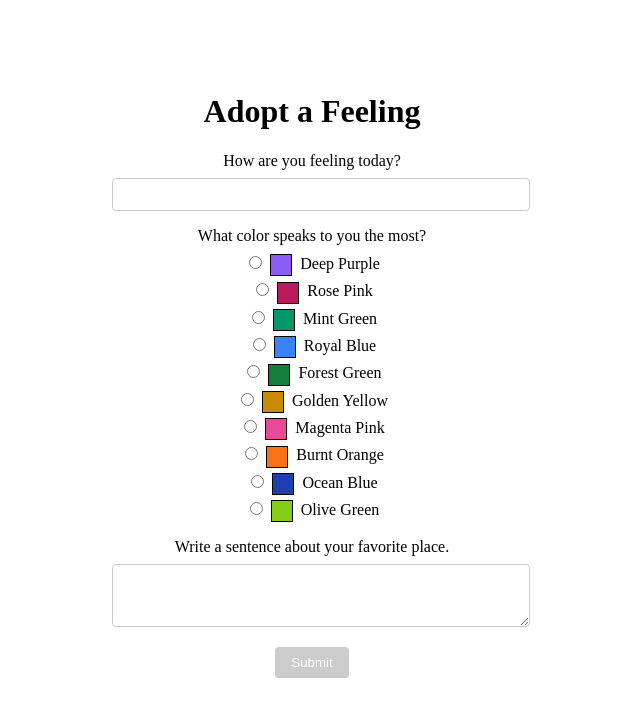
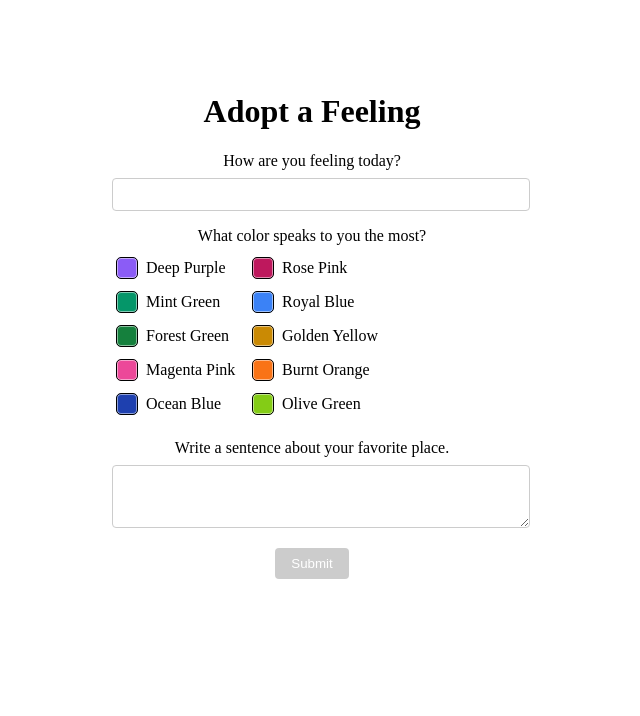
Before and after one commit to internette/ctrl-alt-live, a React (Vite) app in the folder adopt-a-feeling/: page / in a window 1280 px wide. Shown: the top 716 px of the page, without its empty margins (328-968 px from the left). Built offline with nearby package versions, Linux system fonts and the light colour scheme.

Commit message:
Styled form

```diff
--- a/adopt-a-feeling/src/components/form/FeelingForm.module.scss
+++ b/adopt-a-feeling/src/components/form/FeelingForm.module.scss
@@ -42,13 +42,42 @@ $quarter-spacing: 0.25rem;
   @include form-field;
 }
 
+.feelingGroup {
+    display: inline-flex;
+    width: 100%;
+    flex-wrap: wrap;
+}
+
 .colorOption {
-  display: block;
+  display: flex;
   margin-bottom: $quarter-spacing;
+  cursor: pointer;
+  padding: $quarter-spacing;
+  border-radius: $border-radius;
+  transition: background-color 0.2s;
+  width: 8rem;
+  text-align: left;
+  align-items: center;
+
+  &:hover {
+    background-color: rgba(0, 0, 0, 0.05);
+  }
+
+  &.colorOptionSelected {
+    background-color: rgba(0, 123, 255, 0.1);
+    border: 2px solid $primary-color;
+  }
 }
 
 .colorRadio {
   margin-right: $half-spacing;
+  appearance: none;
+  -webkit-appearance: none;
+  -moz-appearance: none;
+  width: 0;
+  height: 0;
+  opacity: 0;
+  position: absolute;
 }
 
 .colorSwatch {
@@ -56,8 +85,10 @@ $quarter-spacing: 0.25rem;
   width: 20px;
   height: 20px;
   border: 1px solid #000;
+  border-radius: 5px;
   margin-right: $half-spacing;
   vertical-align: middle;
+  box-shadow: inset 0 0 0 1px rgba(white, 0.5);
 }
 
 .formTextarea {
--- a/adopt-a-feeling/src/components/form/FeelingForm.tsx
+++ b/adopt-a-feeling/src/components/form/FeelingForm.tsx
@@ -89,8 +89,11 @@ const FeelingForm = () => {
         <label className={styles.formLabel}>
           What color speaks to you the most?
         </label>
+        <div className={styles.feelingGroup}>
           {colors.map((color, index) => (
-          <label key={index} className={styles.colorOption}>
+            <label key={index} className={classnames(styles.colorOption, {
+              [styles.colorOptionSelected]: selectedColor === color.hex
+            })}>
               <input
                 type="radio"
                 name="color"
@@ -106,6 +109,7 @@ const FeelingForm = () => {
               {color.name}
             </label>
           ))}
+        </div>
       </div>
 
       <div className={styles.formGroup}>
```
Lines whose indentation alone changed are shown as unchanged.
